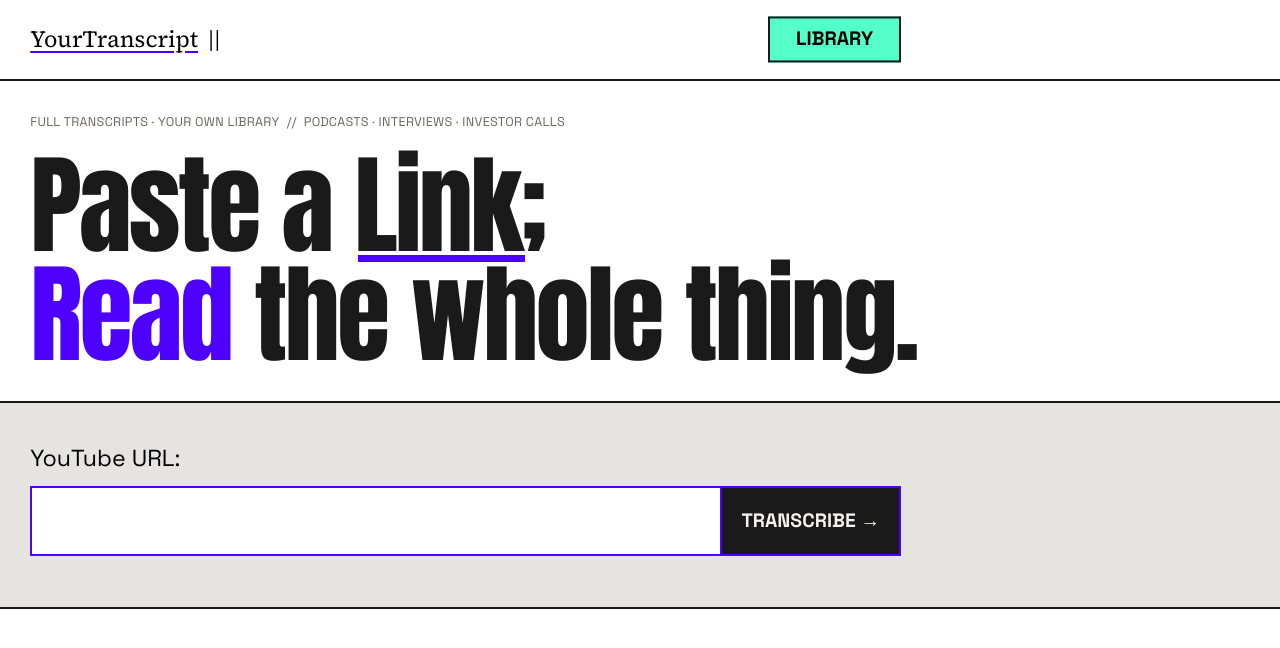
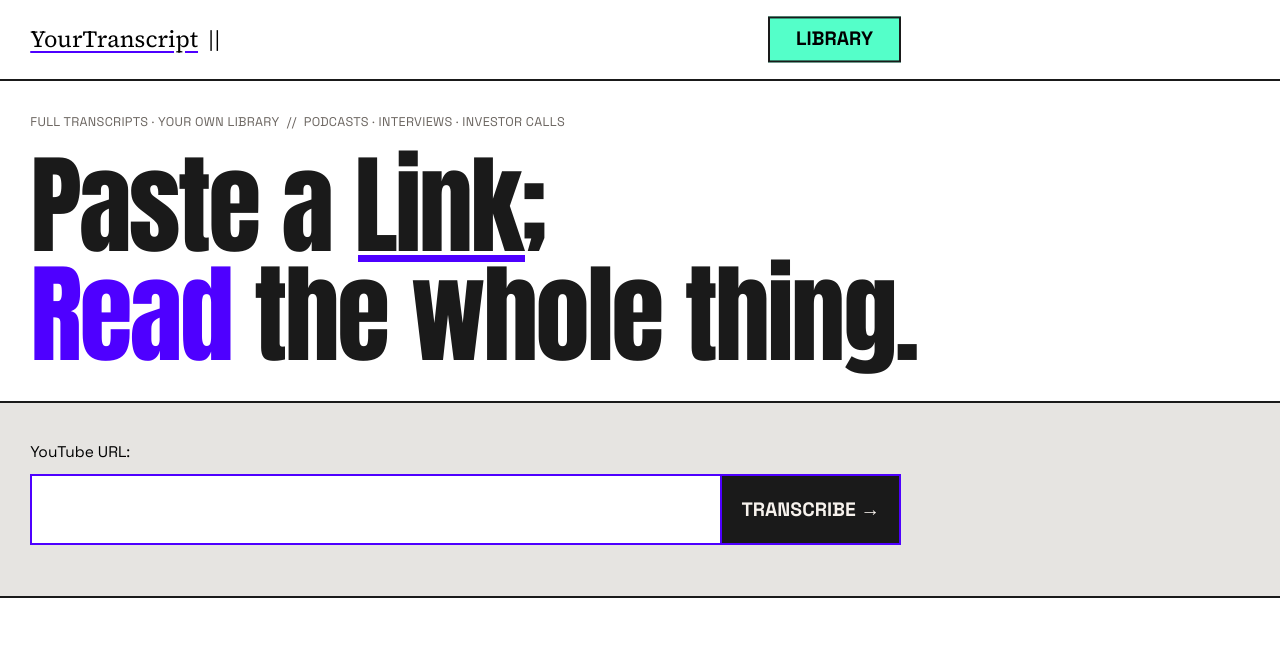
Before and after one commit to letseecode/yt-transcript, a Next.js app: page / in a window 1280 px wide. Shown: the top 648 px of the page. Built offline with nearby package versions, Linux system fonts and the light colour scheme.

Commit message:
design: 'YouTube URL:' 1.5x smaller (1.452 -> 0.968rem)

```diff
--- a/src/app/page.tsx
+++ b/src/app/page.tsx
@@ -136,7 +136,7 @@ export default function Home() {
             className="max-w-[40.3rem] space-y-[10px]"
             style={urlRowWidth !== null ? { width: `${urlRowWidth}px`, maxWidth: 'none' } : undefined}
           >
-            <label className="font-headline text-[1.452rem] text-black block">
+            <label className="font-headline text-[0.968rem] text-black block">
               YouTube URL:
             </label>
             <div className="flex border-2 border-purple has-[button:hover]:border-black has-[button:active]:border-black transition-colors">
```
